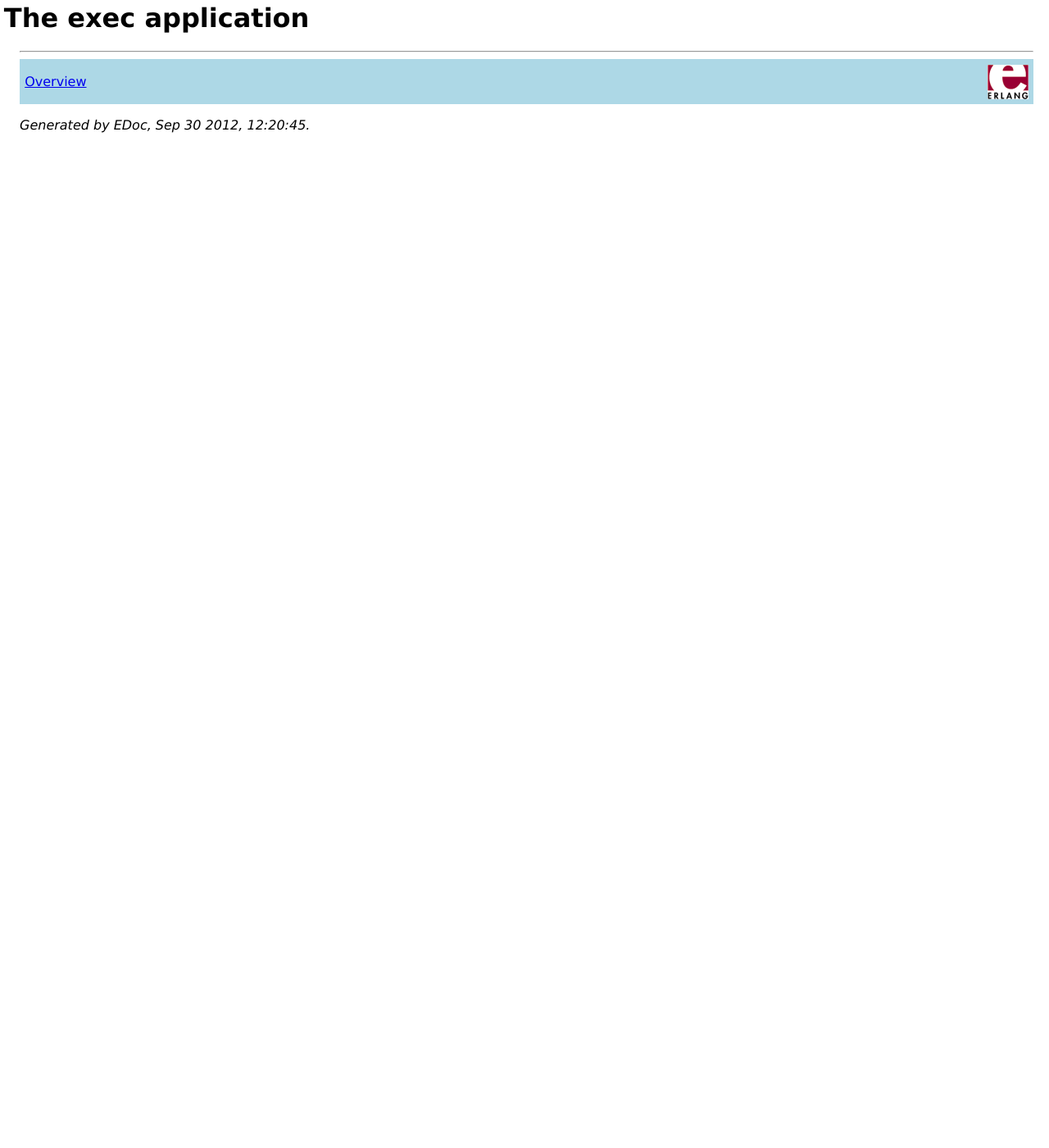
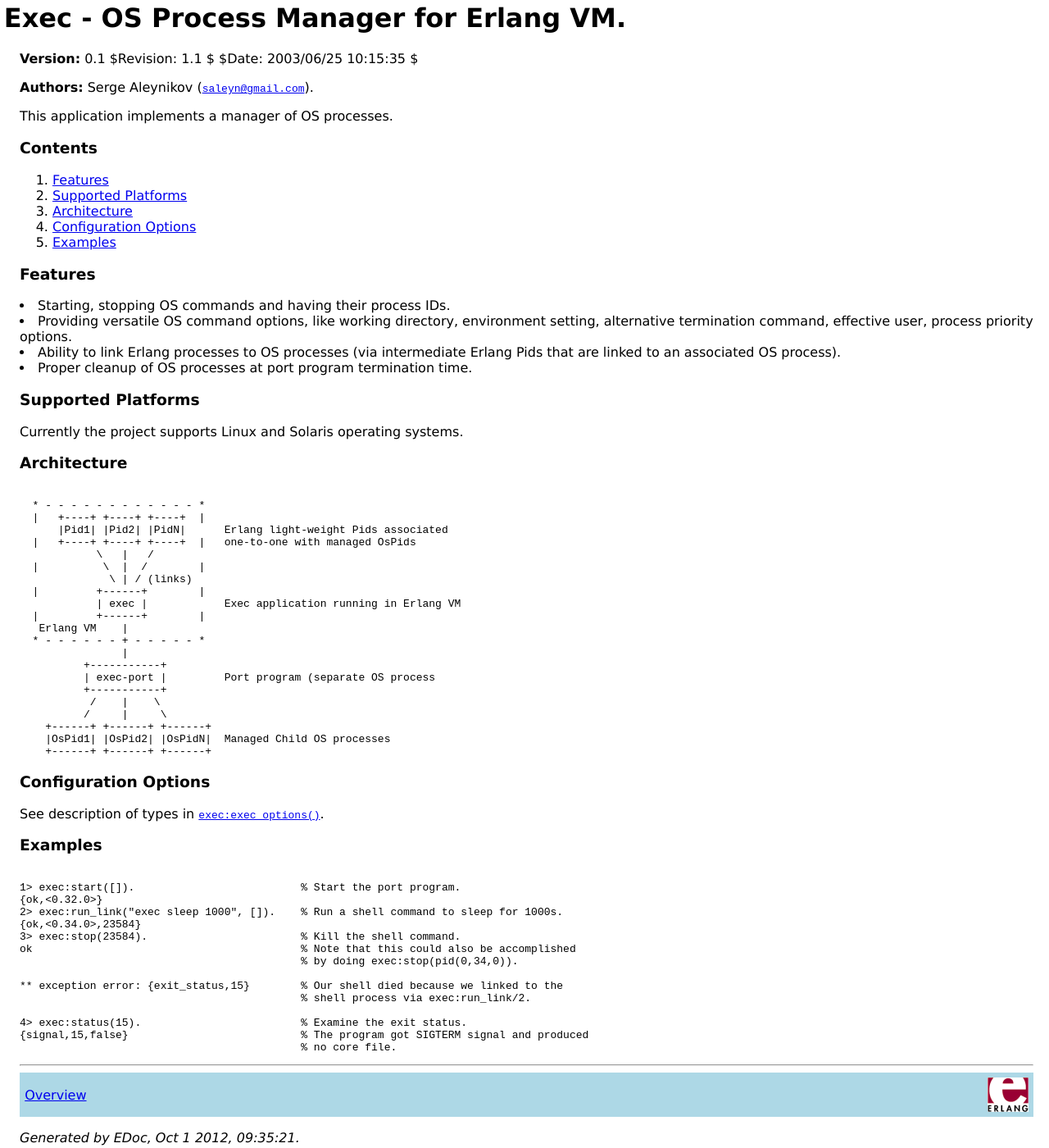
Before and after one commit to saleyn/erlexec, a plain HTML site: page overview-summary.html in a window 1280 px wide. Shown: the part 92-1492 px from the top of the page at 82% size. Before the commit the page ends 800 px from the top, so only its background shows below. Drawn offline with Linux system fonts and the light colour scheme.

Commit message:
Documentation generated with rebar

```diff
--- a/overview-summary.html
+++ b/overview-summary.html
@@ -2,15 +2,97 @@
 <html>
 <head>
 <meta http-equiv="Content-Type" content="text/html; charset=ISO-8859-1">
-<title>The exec application</title>
+<title>Exec - OS Process Manager for Erlang VM.
+
+</title>
 <link rel="stylesheet" type="text/css" href="stylesheet.css" title="EDoc">
 </head>
 <body bgcolor="white">
 <div class="navbar"><a name="#navbar_top"></a><table width="100%" border="0" cellspacing="0" cellpadding="2" summary="navigation bar"><tr><td><a href="overview-summary.html" target="overviewFrame">Overview</a></td><td><a href="http://www.erlang.org/"><img src="erlang.png" align="right" border="0" alt="erlang logo"></a></td></tr></table></div>
-<h1>The exec application</h1>
+<h1>Exec - OS Process Manager for Erlang VM.
+
+</h1>
+<p><b>Version:</b> 0.1 $Revision: 1.1 $ $Date: 2003/06/25 10:15:35 $
+</p>
+<p><b>Authors:</b> Serge Aleynikov (<a href="mailto:saleyn@gmail.com"><tt>saleyn@gmail.com</tt></a>).</p>
+<p>This application implements a manager of OS processes.</p>
+
+<h3><a name="contents">Contents</a></h3>
+<ol>
+  <li><a href="#fs">Features</a></li>
+  <li><a href="#sp">Supported Platforms</a></li>
+  <li><a href="#ar">Architecture</a></li>
+  <li><a href="#sc">Configuration Options</a></li>
+  <li><a href="#ex">Examples</a></li>
+</ol>
+
+
+<h3><a name="fs">Features</a></h3>
+
+<du>
+<li>Starting, stopping OS commands and having their process IDs.</li>
+<li>Providing versatile OS command options, like working directory,
+    environment setting, alternative termination command, effective
+    user, process priority options.</li>
+<li>Ability to link Erlang processes to OS processes (via intermediate
+    Erlang Pids that are linked to an associated OS process).</li>
+<li>Proper cleanup of OS processes at port program termination time.</li>
+</du>
+<p> </p>
+
+<h3><a name="sp">Supported Platforms</a></h3>
+
+<p>Currently the project supports Linux and Solaris operating systems.</p>
+
+<h3><a name="ar">Architecture</a></h3>
+<pre>
+  * - - - - - - - - - - - - *
+  |   +----+ +----+ +----+  |
+      |Pid1| |Pid2| |PidN|      Erlang light-weight Pids associated
+  |   +----+ +----+ +----+  |   one-to-one with managed OsPids
+            \   |   /
+  |          \  |  /        |
+              \ | / (links)
+  |         +------+        |
+            | exec |            Exec application running in Erlang VM
+  |         +------+        |
+   Erlang VM    |
+  * - - - - - - + - - - - - *
+                |
+          +-----------+
+          | exec-port |         Port program (separate OS process
+          +-----------+
+           /    |    \
+          /     |     \
+    +------+ +------+ +------+
+    |OsPid1| |OsPid2| |OsPidN|  Managed Child OS processes
+    +------+ +------+ +------+
+</pre>
+
+<h3><a name="sc">Configuration Options</a></h3>
+
+<p>See description of types in <a href="exec.html#type-exec_options"><code>exec:exec_options()</code></a>.</p>
+
+<h3><a name="ex">Examples</a></h3>
+<pre>
+1&gt; exec:start([]).                          % Start the port program.
+{ok,&lt;0.32.0&gt;}
+2&gt; exec:run_link("exec sleep 1000", []).    % Run a shell command to sleep for 1000s.
+{ok,&lt;0.34.0&gt;,23584}
+3&gt; exec:stop(23584).                        % Kill the shell command.
+ok                                          % Note that this could also be accomplished
+                                            % by doing exec:stop(pid(0,34,0)).
+
+** exception error: {exit_status,15}        % Our shell died because we linked to the
+                                            % shell process via exec:run_link/2.
+
+4&gt; exec:status(15).                         % Examine the exit status.
+{signal,15,false}                           % The program got SIGTERM signal and produced
+                                            % no core file.
+</pre>
 
 <hr>
 <div class="navbar"><a name="#navbar_bottom"></a><table width="100%" border="0" cellspacing="0" cellpadding="2" summary="navigation bar"><tr><td><a href="overview-summary.html" target="overviewFrame">Overview</a></td><td><a href="http://www.erlang.org/"><img src="erlang.png" align="right" border="0" alt="erlang logo"></a></td></tr></table></div>
-<p><i>Generated by EDoc, Sep 30 2012, 12:20:45.</i></p>
+<p><i>Generated by EDoc, Oct 1 2012, 09:35:21.</i></p>
 </body>
 </html>
```
Also changed, not shown: exec.html (+1 -1 lines), exec_app.html (+1 -1 lines).
